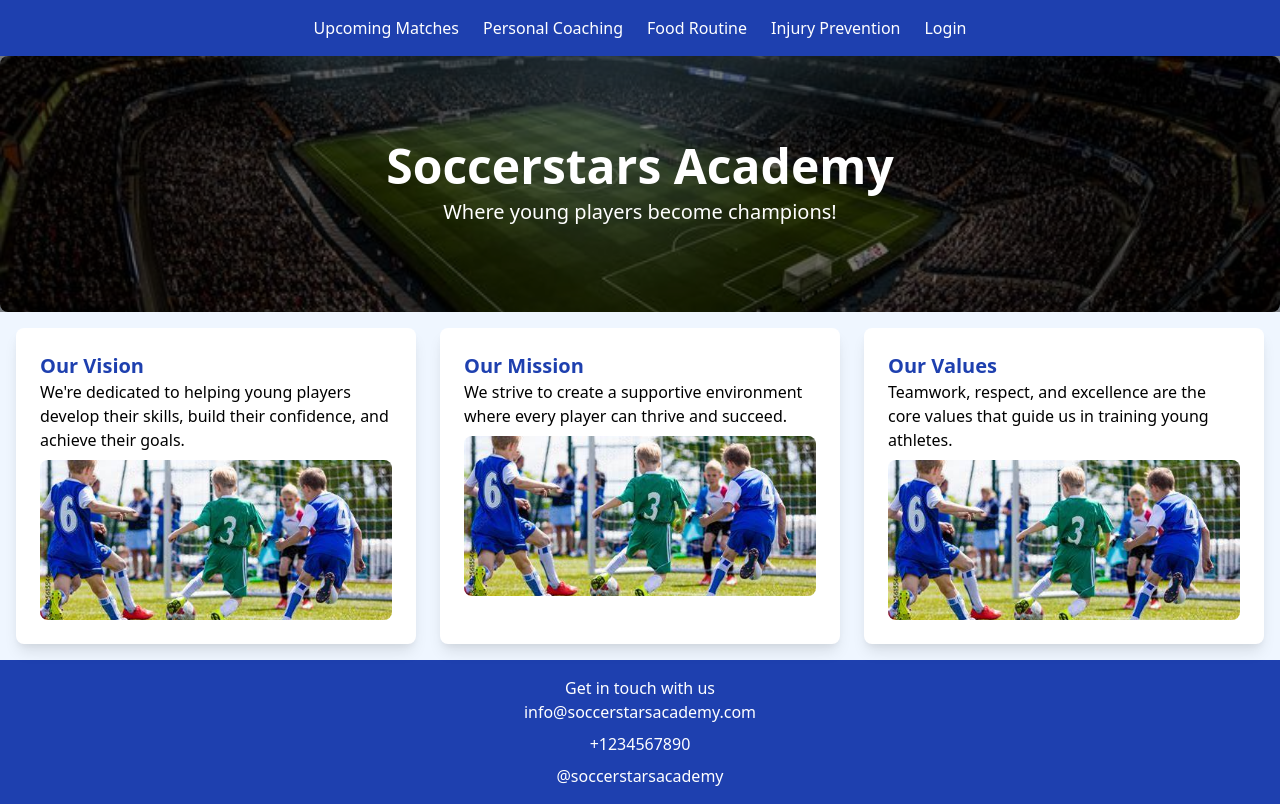
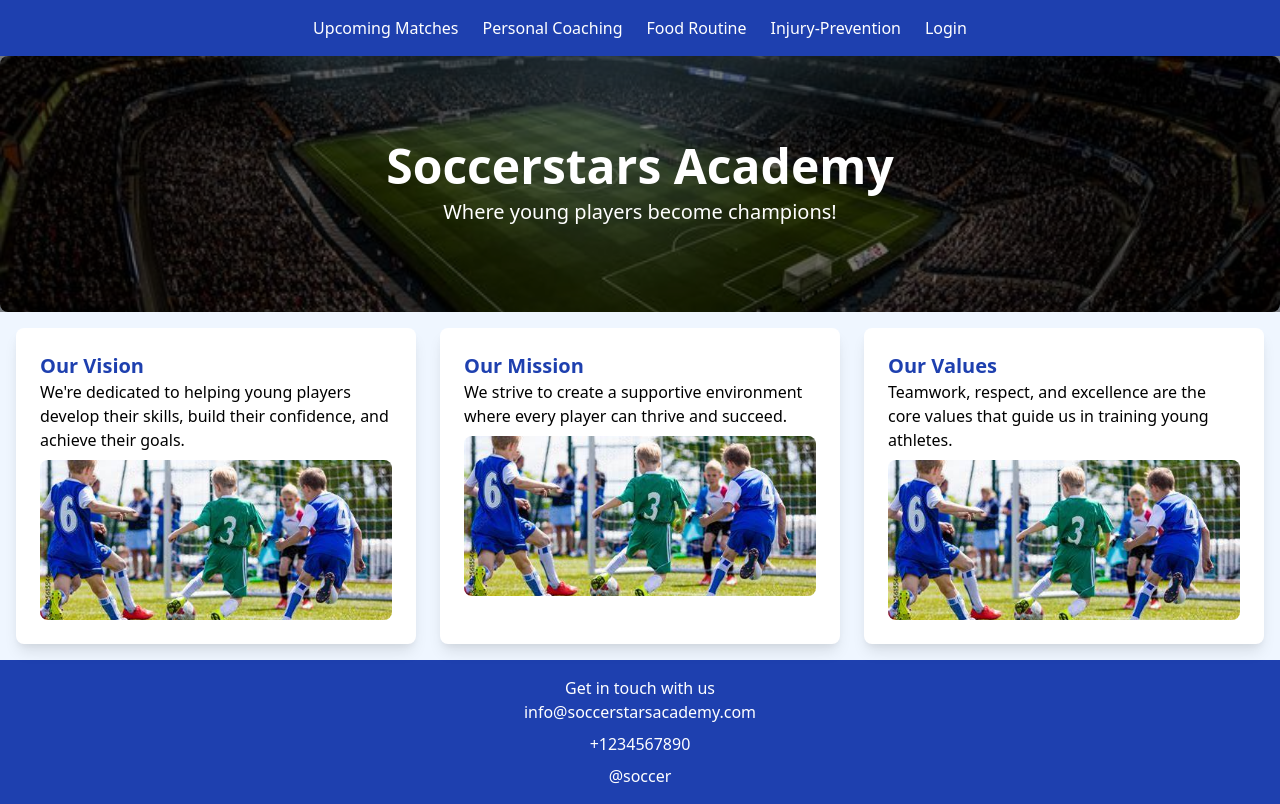
Before and after one commit to Horous-999/spor-tproject-design, a website: page index.html in a window 1280 px wide. Drawn offline with nearby package versions, Linux system fonts and the light colour scheme.

Commit message:
new commit

```diff
--- a/index.html
+++ b/index.html
@@ -23,7 +23,7 @@
                 <li><a href="matches.html" class="hover:underline transition duration-300">Upcoming Matches</a></li>
                 <li><a href="personal-coach.html" class="hover:underline transition duration-300">Personal Coaching</a></li>
                 <li><a href="food-routine.html" class="hover:underline transition duration-300">Food Routine</a></li>
-                <li><a href="injury-prevention.html" class="hover:underline transition duration-300">Injury Prevention</a></li>
+                <li><a href="injury-prevention.html" class="hover:underline transition duration-300">Injury-Prevention</a></li>
                 <li><a href="login.html" class="hover:underline transition duration-300">Login</a></li>
             </ul>
         </nav>
@@ -65,7 +65,7 @@
             <ul class="space-y-2">
                 <li><a href="mailto:info@soccerstarsacademy.com" class="hover:underline transition duration-300">info@soccerstarsacademy.com</a></li>
                 <li><a href="tel:+1234567890" class="hover:underline transition duration-300">+1234567890</a></li>
-                <li><a href="https://www.instagram.com/soccerstarsacademy/" class="hover:underline transition duration-300">@soccerstarsacademy</a></li>
+                <li><a href="https://www.instagram.com/soccerstarsacademy/" class="hover:underline transition duration-300">@soccer</a></li>
             </ul>
         </nav>
     </footer>
```
